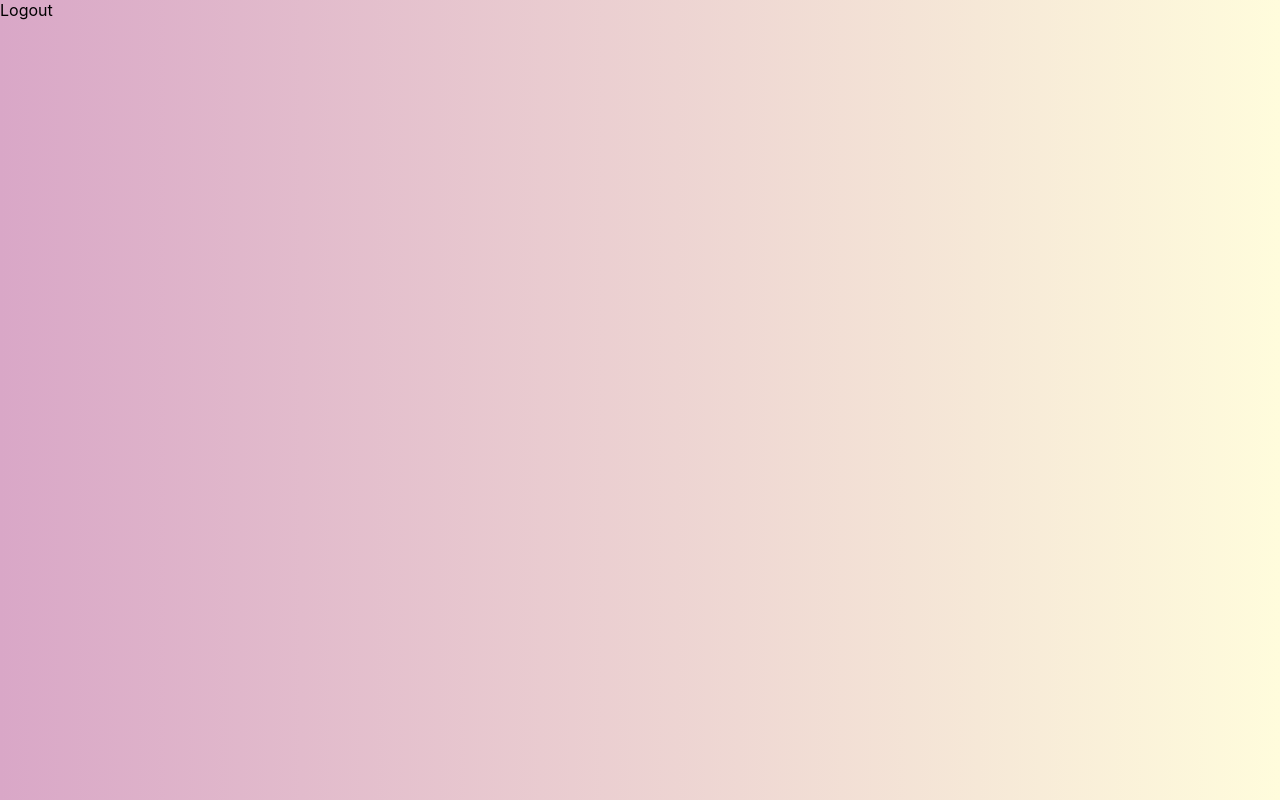
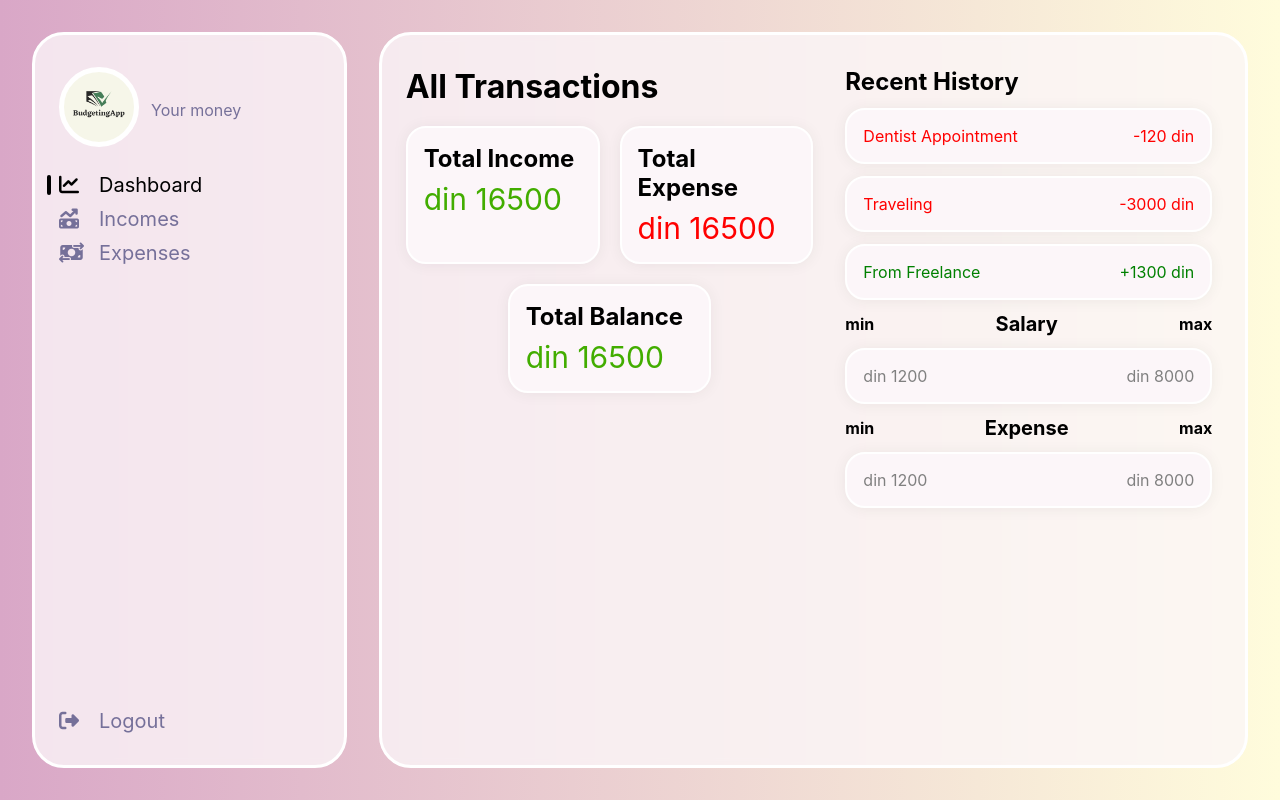
Before and after one commit to stefankosevic/budgeting-app, a React (Create React App) app: page /dashboard in a window 1280 px wide. Built offline with nearby package versions, Linux system fonts and the light colour scheme; sample sign-in values are in the browser's storage.

Commit message:
Add dashboard

```diff
--- a/public/index.html
+++ b/public/index.html
@@ -8,6 +8,10 @@
     <meta name="description" content="Budgeting app to help you budget" />
     <link rel="apple-touch-icon" href="%PUBLIC_URL%/logo192.png" />
     <link rel="manifest" href="%PUBLIC_URL%/manifest.json" />
+    <script
+      src="https://kit.fontawesome.com/e14cbcbc53.js"
+      crossorigin="anonymous"
+    ></script>
     <title>Budgeting App</title>
   </head>
   <body>
--- /dev/null
+++ b/src/components/BalanceBox/BalanceBox.jsx
@@ -0,0 +1,29 @@
+import React from "react";
+import styles from "./BalanceBox.module.css";
+import { BALANCE_TYPES } from "../Dashboard/DashboardTab";
+
+const BalanceBox = ({ type }) => {
+  return (
+    <div
+      className={styles.BalanceBoxWrapper}
+      style={{ margin: type === BALANCE_TYPES.BALANCE && "0 auto" }}
+    >
+      <div className={styles.BalanceText}>Total {type}</div>
+      <div
+        className={styles.BalanceCash}
+        style={{
+          color:
+            type === BALANCE_TYPES.BALANCE
+              ? "#42AD00"
+              : type === BALANCE_TYPES.EXPENSE
+              ? "red"
+              : "#42AD00",
+        }}
+      >
+        din 16500
+      </div>
+    </div>
+  );
+};
+
+export default BalanceBox;
--- /dev/null
+++ b/src/components/BalanceBox/BalanceBox.module.css
@@ -0,0 +1,19 @@
+.BalanceBoxWrapper {
+  background: #fcf6f9;
+  border: 2px solid #ffffff;
+  box-shadow: 0px 1px 15px rgba(0, 0, 0, 0.06);
+  border-radius: 20px;
+  padding: 1rem;
+  width: 50%;
+}
+
+.BalanceText {
+  font-size: 24px;
+  font-weight: bold;
+  margin-bottom: 8px;
+}
+
+.BalanceCash {
+  font-size: 30px;
+  color: rgba(34, 34, 96, 0.6);
+}
--- /dev/null
+++ b/src/components/Bar/Bar.jsx
@@ -0,0 +1,24 @@
+import React from "react";
+import styles from "./Bar.module.css";
+import { BALANCE_TYPES } from "../Dashboard/DashboardTab";
+
+const Bar = ({ leftSide, rightSide, type }) => {
+  return (
+    <div
+      className={styles.BarWrapper}
+      style={{
+        color:
+          type === BALANCE_TYPES.INCOME
+            ? "green"
+            : type === BALANCE_TYPES.EXPENSE
+            ? "red "
+            : "gray",
+      }}
+    >
+      <div>{leftSide}</div>
+      <div>{rightSide}</div>
+    </div>
+  );
+};
+
+export default Bar;
--- /dev/null
+++ b/src/components/Bar/Bar.module.css
@@ -0,0 +1,20 @@
+.BarWrapper {
+  background: #fcf6f9;
+  border: 2px solid #ffffff;
+  box-shadow: 0px 1px 15px rgba(0, 0, 0, 0.06);
+  padding: 1rem;
+  border-radius: 20px;
+  display: -webkit-box;
+  display: -webkit-flex;
+  display: -ms-flexbox;
+  display: flex;
+  -webkit-box-pack: justify;
+  -webkit-justify-content: space-between;
+  -ms-flex-pack: justify;
+  justify-content: space-between;
+  -webkit-align-items: center;
+  -webkit-box-align: center;
+  -ms-flex-align: center;
+  align-items: center;
+  margin-top: 12px;
+}
--- a/src/components/Dashboard/Dashboard.jsx
+++ b/src/components/Dashboard/Dashboard.jsx
@@ -1,22 +1,91 @@
-import React, { useEffect } from "react";
+import React, { useEffect, useState } from "react";
 import { useNavigate } from "react-router-dom";
+import styles from "./Dashboard.module.css";
+import DashboardTab from "./DashboardTab";
+
+const TABS = {
+  DASHBOARD: "Dashboard",
+  INCOMES: "Incomes",
+  EXPENSES: "Expenses",
+};
 
 const Dashboard = () => {
   const navigate = useNavigate();
+  const [activeTab, setActiveTab] = useState(TABS.DASHBOARD);
+
+  const logout = () => {
+    localStorage.removeItem("userId");
+    navigate("/");
+  };
 
   useEffect(() => {
     if (!localStorage.getItem("userId")) return navigate("/");
   });
 
   return (
-    <div>
-      <div
-        onClick={() => {
-          localStorage.removeItem("userId");
-          navigate("/");
-        }}
-      >
-        Logout
+    <div className={styles.DashboardWrapper}>
+      <div className={styles.Container}>
+        <div className={styles.MenuWrapper}>
+          <div className={styles.AvatarWrapper}>
+            <div style={{ display: "flex", gap: "12px", alignItems: "center" }}>
+              <div className={styles.ProfilePhoto} />
+              <div className={styles.NameWrapper}>
+                <div className={styles.Name}>
+                  {localStorage.getItem("name")}
+                </div>
+                <div className={styles.YourMoney}>Your money</div>
+              </div>
+            </div>
+
+            <ul>
+              <li
+                className={`${styles.MenuItem} ${
+                  activeTab === TABS.DASHBOARD && styles.MenuItemActive
+                }`}
+                onClick={() => setActiveTab(TABS.DASHBOARD)}
+              >
+                {activeTab === TABS.DASHBOARD && (
+                  <div className={styles.ActiveBar} />
+                )}
+                <i class="fa-solid fa-chart-line"></i>
+                <div className={styles.MenuItemText}>{TABS.DASHBOARD}</div>
+              </li>
+              <li
+                className={`${styles.MenuItem} ${
+                  activeTab === TABS.INCOMES && styles.MenuItemActive
+                }`}
+                onClick={() => setActiveTab(TABS.INCOMES)}
+              >
+                {activeTab === TABS.INCOMES && (
+                  <div className={styles.ActiveBar} />
+                )}
+                <i class="fa-solid fa-money-bill-trend-up"></i>
+                <div className={styles.MenuItemText}>{TABS.INCOMES}</div>
+              </li>
+              <li
+                className={`${styles.MenuItem} ${
+                  activeTab === TABS.EXPENSES && styles.MenuItemActive
+                }`}
+                onClick={() => setActiveTab(TABS.EXPENSES)}
+              >
+                {activeTab === TABS.EXPENSES && (
+                  <div className={styles.ActiveBar} />
+                )}
+                <i class="fa-solid fa-money-bill-transfer"></i>
+                <div className={styles.MenuItemText}>{TABS.EXPENSES}</div>
+              </li>
+            </ul>
+          </div>
+
+          <div className={styles.MenuItem} style={{ justifySelf: "flex-end" }}>
+            <i class="fa-solid fa-right-from-bracket"></i>
+            <div className={styles.MenuItemText} onClick={logout}>
+              Logout
+            </div>
+          </div>
+        </div>
+
+        <DashboardTab tabName={activeTab} />
       </div>
     </div>
   );
--- a/src/components/Dashboard/Dashboard.module.css
+++ b/src/components/Dashboard/Dashboard.module.css
@@ -0,0 +1,99 @@
+.DashboardWrapper {
+  height: 100vh;
+  position: relative;
+}
+
+.Container {
+  padding: 2rem;
+  height: 100%;
+  display: flex;
+  gap: 2rem;
+}
+
+.MenuWrapper {
+  padding: 2rem 1.5rem;
+  width: 35%;
+  height: 100%;
+  background: rgba(252, 246, 249, 0.78);
+  border: 3px solid #ffffff;
+  -webkit-backdrop-filter: blur(4.5px);
+  backdrop-filter: blur(4.5px);
+  border-radius: 32px;
+  display: flex;
+  flex-direction: column;
+  gap: 2rem;
+  justify-content: space-between;
+}
+
+.AvatarWrapper {
+  display: flex;
+  flex-direction: column;
+  gap: 16px;
+}
+
+.Name {
+  font-size: 25px;
+  font-weight: bold;
+}
+
+.YourMoney {
+  margin-top: 6px;
+  color: rgba(34, 34, 96, 0.6);
+}
+
+.ProfilePhoto {
+  background-image: url("/public/BudgetingApp.png");
+  background-position: center;
+  background-size: contain;
+  background-repeat: no-repeat;
+  height: 80px;
+  width: 80px;
+  border-radius: 50%;
+  border: 5px solid white;
+}
+
+.MenuItem {
+  display: grid;
+  grid-template-columns: 20px auto;
+  align-items: center;
+  font-size: 20px;
+  margin-top: 10px;
+  color: rgba(34, 34, 96, 0.6);
+  cursor: pointer;
+  position: relative;
+}
+
+.MenuItemText {
+  align-self: flex-start;
+  text-align: start;
+  padding-left: 20px;
+}
+
+.MenuItemActive {
+  color: black;
+}
+
+.ActiveBar {
+  width: 4px;
+  height: 80%;
+  left: -12px;
+  background-color: black;
+  border-radius: 10px;
+  position: absolute;
+}
+
+.LeftWrapper {
+  width: 50%;
+  display: flex;
+  flex-direction: column;
+  gap: 20px;
+}
+
+.BalanceBoxWrapper {
+  display: flex;
+  gap: 20px;
+}
+
+.RightWrapper {
+  width: 45%;
+}
--- /dev/null
+++ b/src/components/Dashboard/DashboardTab.jsx
@@ -0,0 +1,109 @@
+import React from "react";
+import styles from "./Dashboard.module.css";
+import BalanceBox from "../BalanceBox/BalanceBox";
+import Bar from "../Bar/Bar";
+
+export const BALANCE_TYPES = {
+  INCOME: "Income",
+  EXPENSE: "Expense",
+  BALANCE: "Balance",
+};
+
+const DashboardTab = ({ tabName }) => {
+  return (
+    <div
+      className={styles.MenuWrapper}
+      style={{
+        width: "100%",
+        display: "flex",
+        flexDirection: "row",
+        justifyContent: "flex-start",
+      }}
+    >
+      <div className={styles.LeftWrapper}>
+        <div style={{ fontSize: "32px", fontWeight: "bold" }}>
+          All Transactions
+        </div>
+
+        <div
+          style={{
+            display: "flex",
+            flexDirection: "column",
+            gap: "20px",
+            justifyContent: "center",
+          }}
+        >
+          <div className={styles.BalanceBoxWrapper}>
+            <BalanceBox type={BALANCE_TYPES.INCOME} />
+            <BalanceBox type={BALANCE_TYPES.EXPENSE} />
+          </div>
+          <BalanceBox type={BALANCE_TYPES.BALANCE} />
+        </div>
+      </div>
+      <div className={styles.RightWrapper}>
+        <div>
+          <div style={{ fontSize: "24px", fontWeight: "bold" }}>
+            Recent History
+          </div>
+          <Bar
+            leftSide={"Dentist Appointment"}
+            rightSide={"-120 din"}
+            type={BALANCE_TYPES.EXPENSE}
+          />
+          <Bar
+            leftSide={"Traveling"}
+            rightSide={"-3000 din"}
+            type={BALANCE_TYPES.EXPENSE}
+          />
+          <Bar
+            leftSide={"From Freelance"}
+            rightSide={"+1300 din"}
+            type={BALANCE_TYPES.INCOME}
+          />
+        </div>
+
+        <div style={{ marginTop: "12px" }}>
+          <div
+            style={{
+              display: "flex",
+              justifyContent: "space-between",
+              fontWeight: "bold",
+              alignItems: "center",
+            }}
+          >
+            <div>min</div>
+            <div style={{ fontSize: "20px" }}>Salary</div>
+            <div>max</div>
+          </div>
+          <Bar
+            leftSide={"din 1200"}
+            rightSide={"din 8000"}
+            type={BALANCE_TYPES.BALANCE}
+          />
+        </div>
+
+        <div style={{ marginTop: "12px" }}>
+          <div
+            style={{
+              display: "flex",
+              justifyContent: "space-between",
+              fontWeight: "bold",
+              alignItems: "center",
+            }}
+          >
+            <div>min</div>
+            <div style={{ fontSize: "20px" }}>Expense</div>
+            <div>max</div>
+          </div>
+          <Bar
+            leftSide={"din 1200"}
+            rightSide={"din 8000"}
+            type={BALANCE_TYPES.BALANCE}
+          />
+        </div>
+      </div>
+    </div>
+  );
+};
+
+export default DashboardTab;
--- a/src/components/Login/Login.jsx
+++ b/src/components/Login/Login.jsx
@@ -21,7 +21,7 @@ const Login = ({ changeActiveTab, client }) => {
 
     try {
       const { data } = await axios.post(
-        "http://localhost:5001/user/api/login",
+        process.env.REACT_APP_API_URL + "/user/api/login",
         {
           email: email,
           password: password,
@@ -29,6 +29,7 @@ const Login = ({ changeActiveTab, client }) => {
       );
 
       localStorage.setItem("userId", data.data._id);
+      localStorage.setItem("name", data.data.ime);
 
       console.log(data);
       if (data.success) {
--- a/src/index.css
+++ b/src/index.css
@@ -1,12 +1,16 @@
+* {
+  margin: 0;
+  padding: 0;
+  box-sizing: border-box;
+  list-style: none;
+}
+
 body {
-  margin: 0;
   font-family: -apple-system, BlinkMacSystemFont, "Segoe UI", "Roboto", "Oxygen",
     "Ubuntu", "Cantarell", "Fira Sans", "Droid Sans", "Helvetica Neue",
     sans-serif;
   -webkit-font-smoothing: antialiased;
   -moz-osx-font-smoothing: grayscale;
-  width: 100vw;
-  height: 100vh;
   /* background: linear-gradient(
     to right,
     rgb(15, 32, 39),
```
Also changed, not shown: src/components/Logout/Logout.jsx (added, +18 -0 lines), src/components/Register/Register.jsx (+8 -5 lines), 1 other file (tests, documents, lock files or other folders).
